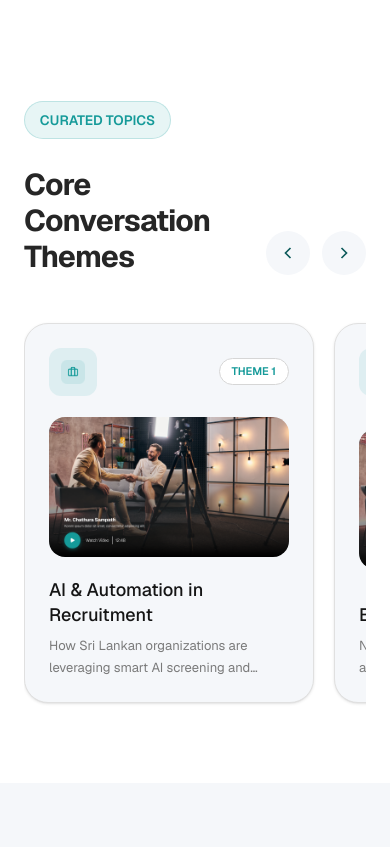
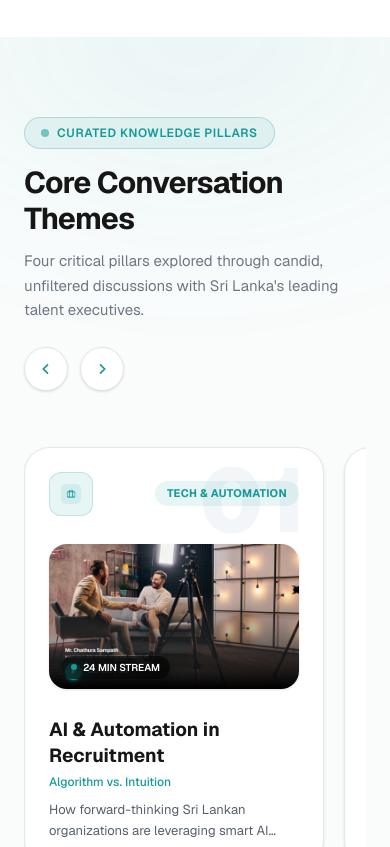
Before and after one commit to career141-dev/VOICE_OF_TALENT_LANDING, a Next.js app: page / in a window 390 px wide. Shown: the part 2780-3627 px from the top of the page. Built offline with nearby package versions, Linux system fonts and the light colour scheme; a web font is replaced by a local one.

Commit message:
Elevate CoreConversationThemes with editorial luxury design, typographic watermarks, and rich pillar cards

```diff
--- a/src/app/components/CoreConversationThemes.tsx
+++ b/src/app/components/CoreConversationThemes.tsx
@@ -1,49 +1,76 @@
 "use client";
 
 import React, { useRef, useState } from "react";
+import { motion } from "framer-motion";
 
 const topicImage = "/images/video.png";
+const arrowRightTeal = "/icons/arrow-right-teal.svg";
 
 type ThemeItem = {
   id: number;
+  number: string;
+  tag: string;
+  duration: string;
   title: string;
+  subtitle: string;
   description: string;
   icon: string;
   image?: string;
+  accentColor: string;
 };
 
 const themes: ThemeItem[] = [
   {
     id: 1,
+    number: "01",
+    tag: "TECH & AUTOMATION",
+    duration: "24 MIN STREAM",
     title: "AI & Automation in Recruitment",
+    subtitle: "Algorithm vs. Intuition",
     description:
-      "How Sri Lankan organizations are leveraging smart AI screening and automated pipelines while safeguarding the vital human touch in talent matching.",
+      "How forward-thinking Sri Lankan organizations are leveraging smart AI screening and automated workflows while fiercely safeguarding human empathy in talent evaluation.",
     image: topicImage,
     icon: "/icons/career.png",
+    accentColor: "#159A99",
   },
   {
     id: 2,
+    number: "02",
+    tag: "CAREER BLUEPRINTS",
+    duration: "18 MIN STREAM",
     title: "Building TA Careers",
+    subtitle: "From Recruiter to Strategic Partner",
     description:
-      "Navigating the modern talent acquisition profession — key skills, executive influence, and long-term career growth in high-demand markets.",
+      "Navigating the evolving talent acquisition craft — developing executive influence, data fluency, and architecting long-term leadership in high-demand markets.",
     image: topicImage,
     icon: "/icons/career.png",
+    accentColor: "#0D7C7B",
   },
   {
     id: 3,
+    number: "03",
+    tag: "BRAND & EXPERIENCE",
+    duration: "22 MIN STREAM",
     title: "Candidate Experience",
+    subtitle: "The Empathy Advantage",
     description:
-      "Designing transparent, empathetic interview journeys that elevate employer brand prestige and build lasting talent relationships.",
+      "Engineering transparent, high-touch interview journeys that elevate employer brand prestige, respect candidate dignity, and build generational talent loyalty.",
     image: topicImage,
     icon: "/icons/people.png",
+    accentColor: "#159A99",
   },
   {
     id: 4,
+    number: "04",
+    tag: "EXECUTIVE INSIGHTS",
+    duration: "30 MIN STREAM",
     title: "Strategic Leadership Lessons",
+    subtitle: "Leading Through Disruption",
     description:
-      "Actionable insights from veteran HR heads on agile workforce planning, culture transformation, and steering talent through economic shifts.",
+      "Candid playbooks from veteran HR leaders on agile workforce planning, culture transformation, and steering enterprise talent through national economic shifts.",
     image: topicImage,
     icon: "/icons/people.png",
+    accentColor: "#0B5959",
   },
 ];
 
@@ -54,42 +81,46 @@ export default function CoreConversationThemes() {
 
   const scrollCards = (direction: "left" | "right") => {
     sliderRef.current?.scrollBy({
-      left: direction === "right" ? 340 : -340,
+      left: direction === "right" ? 360 : -360,
       behavior: "smooth",
     });
   };
 
   return (
-    <section className="w-full overflow-hidden bg-white px-6 py-16 text-[#262626] md:px-12 lg:px-[8.7%] lg:py-24">
-      {/* Heading */}
-      <div className="mb-10 flex items-end justify-between gap-6 lg:mb-14">
-        <div>
-          <span className="inline-flex items-center rounded-[123.833px] border-[1.238px] border-[rgba(21,154,153,0.20)] bg-[rgba(21,154,153,0.10)] px-[14.86px] py-[7.43px] font-geist text-[13.622px] font-semibold leading-normal uppercase text-[#159A99] mb-3">
-            Curated Topics
-          </span>
+    <section className="relative w-full overflow-hidden bg-[#FAFCFC] px-6 py-20 text-[#1A1A1A] md:px-12 lg:px-[8.7%] lg:py-28">
+      {/* Subtle Background Radial Glow */}
+      <div
+        className="pointer-events-none absolute left-1/2 top-0 -translate-x-1/2 -translate-y-1/2 h-[500px] w-[800px] rounded-full bg-[radial-gradient(ellipse_at_center,rgba(21,154,153,0.08),transparent_70%)] blur-3xl"
+        aria-hidden="true"
+      />
 
-          <h2 className="mt-4 font-geist text-3xl font-bold tracking-tight md:text-4xl">
+      {/* Header Section */}
+      <div className="relative mb-12 flex flex-col justify-between gap-6 md:flex-row md:items-end lg:mb-16">
+        <div className="max-w-[620px]">
+          <div className="inline-flex items-center gap-2 rounded-full border border-[rgba(21,154,153,0.25)] bg-[rgba(21,154,153,0.08)] px-4 py-1.5 font-geist text-[12px] font-semibold uppercase tracking-wider text-[#159A99] backdrop-blur-sm">
+            <span className="h-2 w-2 rounded-full bg-[#159A99] animate-pulse" />
+            Curated Knowledge Pillars
+          </div>
+
+          <h2 className="mt-4 font-geist text-3xl font-bold tracking-tight text-[#161616] sm:text-4xl md:text-[44px] md:leading-[1.15]">
             Core Conversation Themes
           </h2>
+
+          <p className="mt-3 font-geist text-[15px] sm:text-[17px] text-[#6E7781] leading-relaxed">
+            Four critical pillars explored through candid, unfiltered discussions with Sri Lanka&apos;s leading talent executives.
+          </p>
         </div>
 
-        {/* Navigation Arrows for Mobile/Tablet Slider */}
+        {/* Navigation Controls for Mobile/Tablet Carousel */}
         <div className="flex items-center gap-3 xl:hidden">
           <button
             type="button"
             onClick={() => scrollCards("left")}
             aria-label="Previous themes"
-            className="flex h-11 w-11 items-center justify-center rounded-full bg-[#F5F7FA] text-[#0B5959] transition-colors hover:bg-[#e6eeee] active:scale-95"
+            className="flex h-11 w-11 items-center justify-center rounded-full border border-[#E1E6EB] bg-white text-[#159A99] shadow-sm transition-all hover:border-[#159A99] hover:bg-[#F2F8F8] active:scale-95"
           >
-            <svg
-              viewBox="0 0 24 24"
-              fill="none"
-              stroke="currentColor"
-              strokeWidth="2"
-              className="h-5 w-5"
-              aria-hidden="true"
-            >
-              <path d="M15 18l-6-6 6-6" />
+            <svg viewBox="0 0 24 24" fill="none" stroke="currentColor" strokeWidth="2.5" className="h-4 w-4">
+              <path d="M15 19l-7-7 7-7" />
             </svg>
           </button>
 
@@ -97,33 +128,26 @@ export default function CoreConversationThemes() {
             type="button"
             onClick={() => scrollCards("right")}
             aria-label="Next themes"
-            className="flex h-11 w-11 items-center justify-center rounded-full bg-[#F5F7FA] text-[#0B5959] transition-colors hover:bg-[#e6eeee] active:scale-95"
+            className="flex h-11 w-11 items-center justify-center rounded-full border border-[#E1E6EB] bg-white text-[#159A99] shadow-sm transition-all hover:border-[#159A99] hover:bg-[#F2F8F8] active:scale-95"
           >
-            <svg
-              viewBox="0 0 24 24"
-              fill="none"
-              stroke="currentColor"
-              strokeWidth="2"
-              className="h-5 w-5"
-              aria-hidden="true"
-            >
-              <path d="M9 18l6-6-6-6" />
+            <svg viewBox="0 0 24 24" fill="none" stroke="currentColor" strokeWidth="2.5" className="h-4 w-4">
+              <path d="M9 5l7 7-7 7" />
             </svg>
           </button>
         </div>
       </div>
 
-      {/* ── DESKTOP GRID: Smooth Interactive Flex Expansion ── */}
+      {/* ── DESKTOP GRID: Editorial Flex Expansion with Atmospheric Details ── */}
       <div className="hidden w-full flex-col gap-6 xl:flex">
         {/* Row 1 */}
         <div className="flex w-full gap-6">
           <div
             className={[
               "min-w-0 transition-[flex] duration-700 ease-[cubic-bezier(0.22,1,0.36,1)] will-change-[flex]",
-              isRow1Hovered ? "flex-[635]" : "flex-[970]",
+              isRow1Hovered ? "flex-[620]" : "flex-[980]",
             ].join(" ")}
           >
-            <ThemeCard
+            <DesktopThemeCard
               item={themes[0]}
               variant={isRow1Hovered ? "small" : "large"}
             />
@@ -134,10 +158,10 @@ export default function CoreConversationThemes() {
             onMouseLeave={() => setIsRow1Hovered(false)}
             className={[
               "min-w-0 cursor-pointer transition-[flex] duration-700 ease-[cubic-bezier(0.22,1,0.36,1)] will-change-[flex]",
-              isRow1Hovered ? "flex-[970]" : "flex-[635]",
+              isRow1Hovered ? "flex-[980]" : "flex-[620]",
             ].join(" ")}
           >
-            <ThemeCard
+            <DesktopThemeCard
               item={themes[1]}
               variant={isRow1Hovered ? "large" : "small"}
             />
@@ -151,10 +175,10 @@ export default function CoreConversationThemes() {
             onMouseLeave={() => setIsRow2Hovered(false)}
             className={[
               "min-w-0 cursor-pointer transition-[flex] duration-700 ease-[cubic-bezier(0.22,1,0.36,1)] will-change-[flex]",
-              isRow2Hovered ? "flex-[970]" : "flex-[635]",
+              isRow2Hovered ? "flex-[980]" : "flex-[620]",
             ].join(" ")}
           >
-            <ThemeCard
+            <DesktopThemeCard
               item={themes[2]}
               variant={isRow2Hovered ? "large" : "small"}
             />
@@ -163,10 +187,10 @@ export default function CoreConversationThemes() {
           <div
             className={[
               "min-w-0 transition-[flex] duration-700 ease-[cubic-bezier(0.22,1,0.36,1)] will-change-[flex]",
-              isRow2Hovered ? "flex-[635]" : "flex-[970]",
+              isRow2Hovered ? "flex-[620]" : "flex-[980]",
             ].join(" ")}
           >
-            <ThemeCard
+            <DesktopThemeCard
               item={themes[3]}
               variant={isRow2Hovered ? "small" : "large"}
             />
@@ -174,7 +198,7 @@ export default function CoreConversationThemes() {
         </div>
       </div>
 
-      {/* ── TABLET & MOBILE VIEW: Beautiful Aligned Horizontal Cards ── */}
+      {/* ── TABLET & MOBILE VIEW: Curated Editorial Cards ── */}
       <div
         ref={sliderRef}
         className="flex snap-x snap-mandatory gap-5 overflow-x-auto pb-4 pt-2 xl:hidden [-ms-overflow-style:none] [scrollbar-width:none] [&::-webkit-scrollbar]:hidden"
@@ -182,7 +206,7 @@ export default function CoreConversationThemes() {
         {themes.map((item) => (
           <div
             key={item.id}
-            className="w-[290px] sm:w-[360px] shrink-0 snap-start"
+            className="w-[300px] sm:w-[380px] shrink-0 snap-start"
           >
             <MobileThemeCard item={item} />
           </div>
@@ -192,8 +216,8 @@ export default function CoreConversationThemes() {
   );
 }
 
-/* ── Desktop Theme Card Component ── */
-function ThemeCard({
+/* ── Desktop Card with Signature Watermark & Audio Waves ── */
+function DesktopThemeCard({
   item,
   variant,
 }: {
@@ -205,61 +229,110 @@ function ThemeCard({
   return (
     <article
       className={[
-        "group relative flex h-[335px] w-full overflow-hidden rounded-[29.98px] border-[1.62px] border-[#E0E0E0] bg-[#F5F7FA]",
-        "transition-all duration-500 ease-out hover:-translate-y-1 hover:shadow-lg",
+        "group relative flex h-[350px] w-full overflow-hidden rounded-[28px] border border-[#E3E8EC] bg-white shadow-[0_4px_20px_-4px_rgba(0,0,0,0.05)]",
+        "transition-all duration-500 ease-out hover:border-[#159A99]/40 hover:shadow-[0_20px_40px_-12px_rgba(21,154,153,0.14)]",
         isLarge ? "flex-row" : "flex-col",
       ].join(" ")}
     >
+      {/* Stylized Giant Watermark Number */}
+      <span
+        className="pointer-events-none absolute right-6 top-3 select-none font-geist text-[110px] font-black leading-none text-[#F0F4F6] transition-colors duration-500 group-hover:text-[#E4EDEF]"
+        aria-hidden="true"
+      >
+        {item.number}
+      </span>
+
       {isLarge ? (
         <>
-          <div className="flex min-w-0 flex-1 flex-col justify-between p-8 lg:px-[42px] lg:py-[36px]">
-            <h3 className="max-w-[340px] font-geist text-2xl font-medium leading-[1.2] text-[#151515] lg:text-[31px]">
+          {/* Main Info Column */}
+          <div className="relative z-10 flex min-w-0 flex-1 flex-col justify-between p-8 lg:p-9">
+            <div>
+              <div className="flex items-center gap-3">
+                <span className="rounded-full bg-[rgba(21,154,153,0.10)] px-3 py-1 font-geist text-[11px] font-bold uppercase tracking-wider text-[#159A99]">
+                  {item.tag}
+                </span>
+                <span className="font-geist text-[12px] font-medium text-[#8C959F]">
+                  {item.duration}
+                </span>
+              </div>
+
+              <h3 className="mt-4 font-geist text-[26px] font-bold leading-tight text-[#161616] lg:text-[30px]">
                 {item.title}
               </h3>
 
-            <p className="mt-8 max-w-[380px] font-geist text-sm leading-[1.45] text-[#7A7A7A] lg:mt-0 lg:text-[16px]">
-              {item.description}
+              <p className="mt-1 font-geist text-[14px] font-medium text-[#159A99]">
+                {item.subtitle}
               </p>
             </div>
 
-          <div className="relative w-[42%] shrink-0 p-6 pl-0">
-            <div className="h-full w-full overflow-hidden rounded-[20px]">
-              {item.image ? (
+            <div>
+              <p className="max-w-[460px] font-geist text-[14.5px] leading-relaxed text-[#57606A]">
+                {item.description}
+              </p>
+
+              <div className="mt-4 flex items-center gap-2 font-geist text-[13px] font-semibold text-[#159A99] transition-transform group-hover:translate-x-1">
+                Explore Topic Stream
+                <img src={arrowRightTeal} alt="" className="h-3.5 w-3.5 object-contain" />
+              </div>
+            </div>
+          </div>
+
+          {/* Media Graphic Frame */}
+          <div className="relative z-10 w-[40%] shrink-0 p-6 pl-0">
+            <div className="relative h-full w-full overflow-hidden rounded-[20px] bg-[#12181F] shadow-sm">
+              {item.image && (
                 <img
                   src={item.image}
                   alt={item.title}
-                  className="h-full w-full object-cover transition-transform duration-500 group-hover:scale-105"
+                  className="h-full w-full object-cover opacity-85 transition-transform duration-700 group-hover:scale-105"
                 />
-              ) : (
-                <div className="flex h-full w-full items-center justify-center bg-[rgba(21,154,153,0.10)]">
-                  <img
-                    src={item.icon}
-                    alt=""
-                    className="h-12 w-12 object-contain"
-                  />
+              )}
+
+              {/* Media Gradient Overlay */}
+              <div className="absolute inset-0 bg-gradient-to-t from-black/80 via-black/20 to-transparent p-5 flex flex-col justify-end">
+                <div className="flex items-center gap-2">
+                  <span className="flex h-3 w-3 items-center justify-center rounded-full bg-[#159A99]">
+                    <span className="h-1.5 w-1.5 rounded-full bg-white animate-ping" />
+                  </span>
+                  <span className="font-geist text-[11px] font-bold uppercase tracking-widest text-white/90">
+                    VOTA MASTERCLASS
+                  </span>
                 </div>
-              )}
+              </div>
             </div>
           </div>
         </>
       ) : (
-        <div className="flex h-full w-full flex-col justify-between p-8 lg:px-[42px] lg:py-[36px]">
-          <div className="flex h-[60.7px] w-[60.7px] items-center justify-center rounded-[14px] bg-[rgba(21,154,153,0.10)]">
-            <img
-              src={item.icon}
-              alt=""
-              className="object-contain h-8 w-8"
-            />
+        /* Compressed Compact Card */
+        <div className="relative z-10 flex h-full w-full flex-col justify-between p-8 lg:p-9">
+          <div>
+            <div className="flex items-center justify-between">
+              <div className="flex h-12 w-12 items-center justify-center rounded-[14px] bg-[rgba(21,154,153,0.10)] border border-[rgba(21,154,153,0.20)]">
+                <img src={item.icon} alt="" className="h-6 w-6 object-contain" />
               </div>
 
-          <div>
-            <h3 className="mb-3 font-geist text-2xl font-medium leading-[1.2] text-[#151515] lg:text-[31px]">
+              <span className="rounded-full bg-[#F4F6F8] px-3 py-1 font-geist text-[11px] font-bold uppercase text-[#57606A]">
+                {item.tag}
+              </span>
+            </div>
+
+            <div className="mt-8">
+              <h3 className="font-geist text-[22px] font-bold leading-snug text-[#161616] lg:text-[26px]">
                 {item.title}
               </h3>
+              <p className="mt-1 font-geist text-[13px] font-medium text-[#159A99]">
+                {item.subtitle}
+              </p>
+            </div>
+          </div>
 
-            <p className="max-w-[455px] font-geist text-sm leading-[1.45] text-[#7A7A7A] lg:text-[16px]">
-              {item.description}
-            </p>
+          <div className="border-t border-[#EDF1F4] pt-4 flex items-center justify-between">
+            <span className="font-geist text-[12px] font-medium text-[#8C959F]">
+              {item.duration}
+            </span>
+            <span className="font-geist text-[12px] font-semibold text-[#159A99] uppercase tracking-wide group-hover:underline">
+              Tap to Expand →
+            </span>
           </div>
         </div>
       )}
@@ -267,37 +340,54 @@ function ThemeCard({
   );
 }
 
-/* ── Mobile / Tablet Specific Card Component ── */
+/* ── Mobile / Tablet Card with Visual Prestige ── */
 function MobileThemeCard({ item }: { item: ThemeItem }) {
   return (
-    <article className="flex h-[380px] w-full flex-col justify-between overflow-hidden rounded-[24px] border-[1.5px] border-[#E0E0E0] bg-[#F5F7FA] p-6 shadow-sm transition-shadow active:shadow-md">
-      {/* Top Header with Icon and Badge */}
-      <div className="flex items-center justify-between">
-        <div className="flex h-12 w-12 items-center justify-center rounded-[12px] bg-[rgba(21,154,153,0.10)]">
-          <img src={item.icon} alt="" className="h-6 w-6 object-contain" />
+    <article className="relative flex h-[420px] w-full flex-col justify-between overflow-hidden rounded-[26px] border border-[#E3E8EC] bg-white p-6 shadow-sm">
+      {/* Giant Watermark */}
+      <span
+        className="pointer-events-none absolute right-4 top-2 select-none font-geist text-[90px] font-black leading-none text-[#F2F6F8]"
+        aria-hidden="true"
+      >
+        {item.number}
+      </span>
+
+      {/* Top Header */}
+      <div className="relative z-10 flex items-center justify-between">
+        <div className="flex h-11 w-11 items-center justify-center rounded-[12px] bg-[rgba(21,154,153,0.10)] border border-[rgba(21,154,153,0.20)]">
+          <img src={item.icon} alt="" className="h-5 w-5 object-contain" />
         </div>
-        <span className="rounded-full border border-[#D6D6D6] bg-white px-3 py-1 font-geist text-[11px] font-semibold uppercase text-[#159A99]">
-          Theme {item.id}
+        <span className="rounded-full bg-[rgba(21,154,153,0.10)] px-3 py-1 font-geist text-[11px] font-bold uppercase tracking-wide text-[#159A99]">
+          {item.tag}
         </span>
       </div>
 
-      {/* Image Preview Banner */}
+      {/* Image Banner */}
       {item.image && (
-        <div className="my-3 h-[140px] w-full overflow-hidden rounded-[16px]">
+        <div className="relative z-10 my-3 h-[145px] w-full overflow-hidden rounded-[18px] shadow-sm">
           <img
             src={item.image}
             alt={item.title}
             className="h-full w-full object-cover"
           />
+          <div className="absolute bottom-2.5 left-3 flex items-center gap-1.5 rounded-full bg-black/60 px-2.5 py-1 backdrop-blur-md">
+            <span className="h-1.5 w-1.5 rounded-full bg-[#159A99]" />
+            <span className="font-geist text-[10px] font-semibold uppercase text-white">
+              {item.duration}
+            </span>
+          </div>
         </div>
       )}
 
-      {/* Title & Unique Description */}
-      <div>
-        <h3 className="font-geist text-[18px] sm:text-[20px] font-medium leading-snug text-[#151515]">
+      {/* Content */}
+      <div className="relative z-10">
+        <h3 className="font-geist text-[19px] font-bold leading-snug text-[#161616]">
           {item.title}
         </h3>
-        <p className="mt-2 line-clamp-2 font-geist text-[13px] leading-relaxed text-[#7A7A7A]">
+        <p className="mt-1 font-geist text-[12px] font-medium text-[#159A99]">
+          {item.subtitle}
+        </p>
+        <p className="mt-2 line-clamp-2 font-geist text-[13px] leading-relaxed text-[#57606A]">
           {item.description}
         </p>
       </div>
```
Lines whose indentation alone changed are shown as unchanged.
